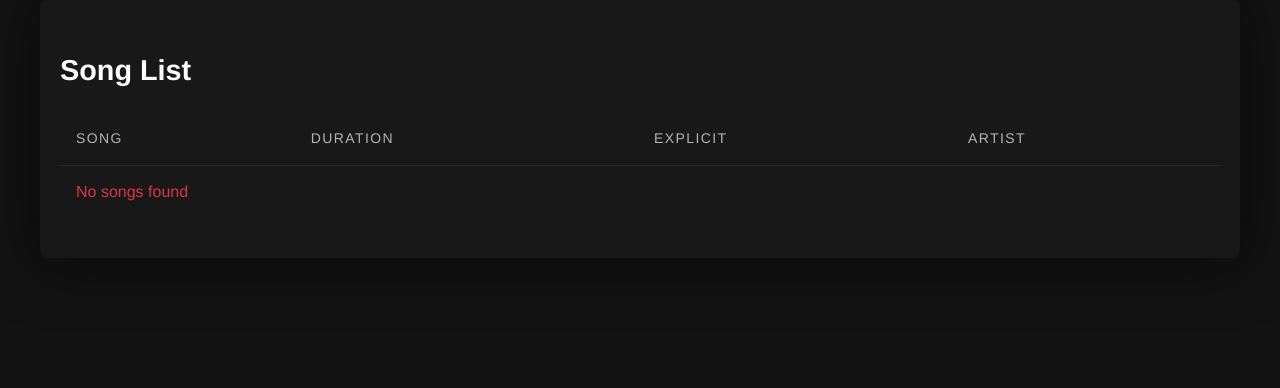
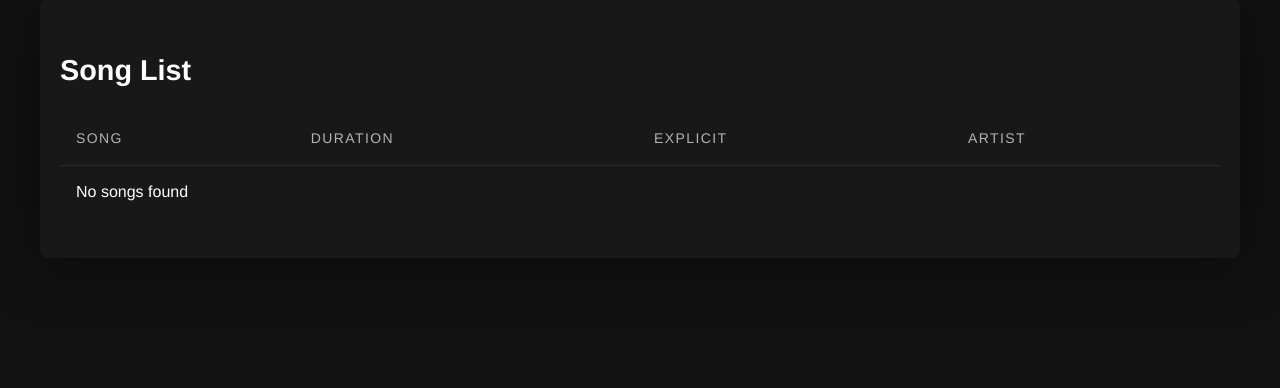
Before and after one commit to ethanmmcbride/332spotify, a PHP site: page / in a window 1280 px wide. Shown: the part 268-656 px from the top of the page. Run offline with PHP 8.4, Linux system fonts and the light colour scheme; the visitor is signed in with stand-in values (Sample User, id 1); data that the repository does not hold is empty.

Commit message:
styling pt.2

```diff
--- a/styles.css
+++ b/styles.css
@@ -78,7 +78,6 @@ th {
 td {
   padding: 14px 16px;
   border-bottom: 1px solid #282828;
-  color :#dc3545
 }
 
 tr:last-child td {
@@ -103,7 +102,6 @@ td[onclick] {
 
 td[onclick]:hover {
   color: #1ed760;
-  text-decoration: underline;
 }
 
 /* Content section */
```
